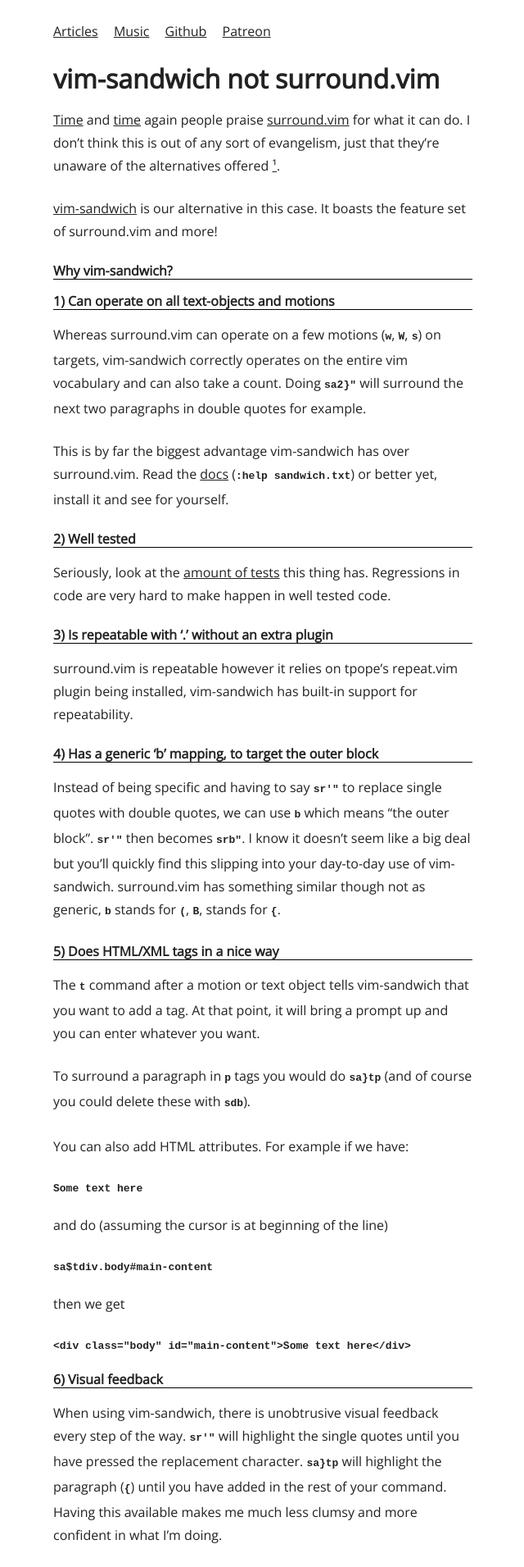
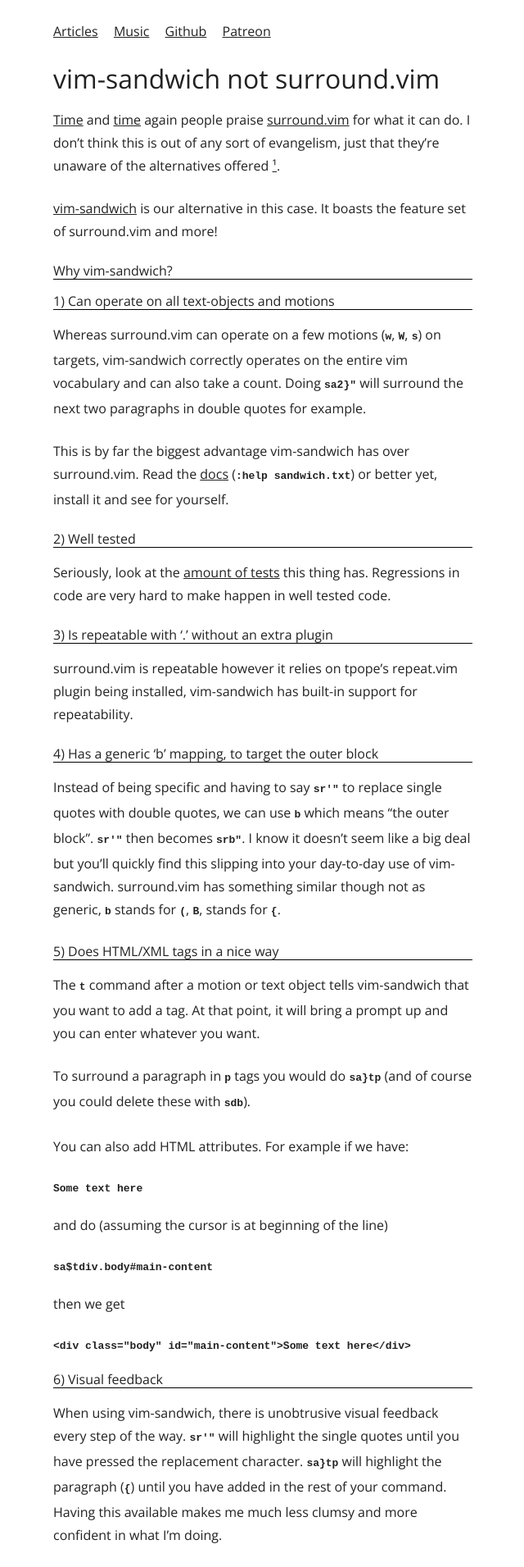
Before and after one commit to joereynolds/joereynolds.github.io, a Jekyll site: the page built from _posts/2020-01-22-vim-sandwich-is-better-than-surround.md, in a window 1280 px wide. Shown: the top 1911 px of the page at 82% size, without its empty margins (319-959 px from the left). Built offline with Jekyll 4.4.1, drawn with Linux system fonts in a browser that asks for light colours.

Commit message:
Simplify fonts

```diff
--- a/_includes/head.html
+++ b/_includes/head.html
@@ -3,4 +3,4 @@
 <meta charset="utf-8">
 <meta name="viewport" content="width=device-width, initial-scale=1.0"/>
 <link rel="stylesheet" href="/assets/css/style.css"/>
-<link href="https://fonts.googleapis.com/css2?family=Open+Sans:ital,wght@0,300;0,400;1,700&display=swap" rel="stylesheet">
+<link href="https://fonts.googleapis.com/css2?family=Open+Sans:wght@300;400&display=swap" rel="stylesheet">
--- a/assets/css/style.css
+++ b/assets/css/style.css
@@ -31,15 +31,14 @@
   margin-right: 15px;
 }
 
-h1 {
+h1, h2, h3, h4, h5 {
   line-height: 1.25em;
   margin-bottom: .5em;
+  font-weight: 400;
 }
 
 h2, h3, h4, h5 {
   border-bottom: 1px solid black;
-  line-height: 1.25em;
-  margin-bottom: .5em;
   font-size: 1rem;
 }
 
@@ -48,6 +47,7 @@
   margin: 0 auto;
   max-width: 35em;
   padding: 1.5em;
+  font-weight: 100;
 }
 
 blockquote {
```
